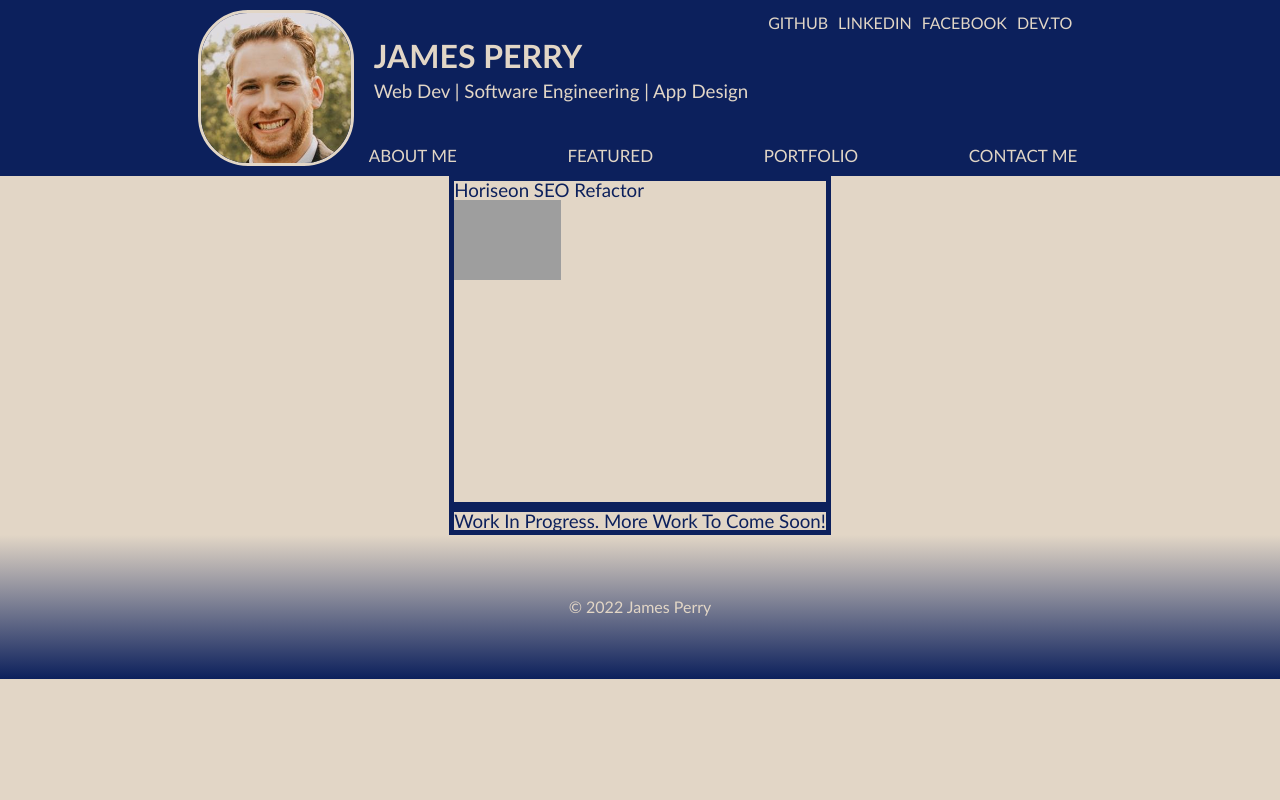
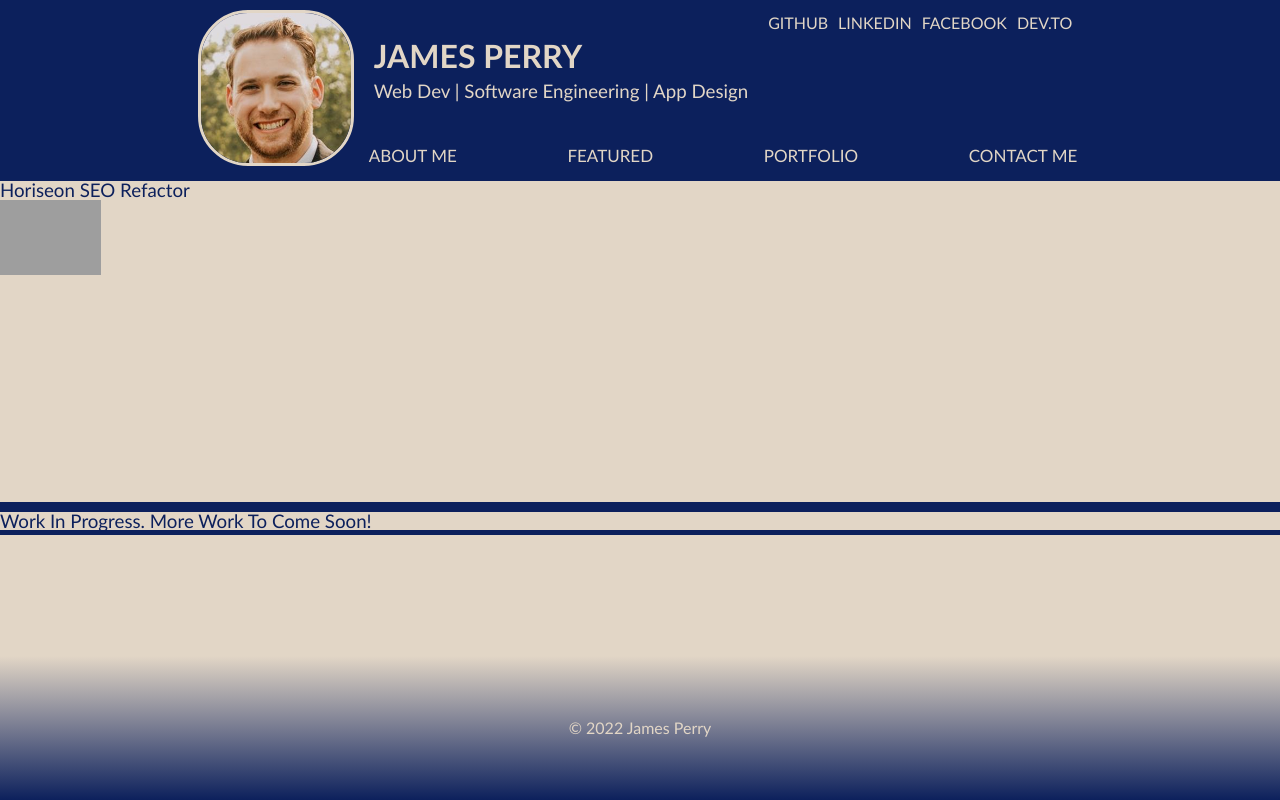
Before and after one commit to pbp66/landing-page, a plain HTML site: page portfolio.html in a window 1280 px wide. Drawn offline with Linux system fonts and the light colour scheme; grey boxes are pictures that could not be loaded.

Commit message:
Added main and main article selectors. Update alt text for Horiseon Refator Project

```diff
--- a/assets/css/portfolio-style.css
+++ b/assets/css/portfolio-style.css
@@ -6,12 +6,25 @@
     --accent-color: #e99274;
 }
 
+main {
+    height: 100%;
+}
+
+main article {
+    display: flex;
+    flex-flow: column;
+    justify-content: flex-end;
+    color: var(--main-background-color);
+}
+
 article h3 {
     color: var(--main-background-color);
 }
 
+
 .project-display {
     border: solid 5px var(--main-background-color);
+    width: 100%;
 }
 
 #placeholder {
--- a/portfolio.html
+++ b/portfolio.html
@@ -41,7 +41,7 @@
         <article class="project-display" id="horiseon-refactor">
             <h3>Horiseon SEO Refactor</h3>
             <a href="https://github.com/pbp66/horiseon-refactor">
-                <img src="./assets/images/horiseon-refactor-screenshot.png" alt="" class="project-screenshot"/>
+                <img src="./assets/images/horiseon-refactor-screenshot.png" alt="Horiseon Refactor provides an example of semantic html elements with logical structure independent of styling and position" class="project-screenshot"/>
             </a>
         </article>
         <article class="project-display" id="placeholder">
```
